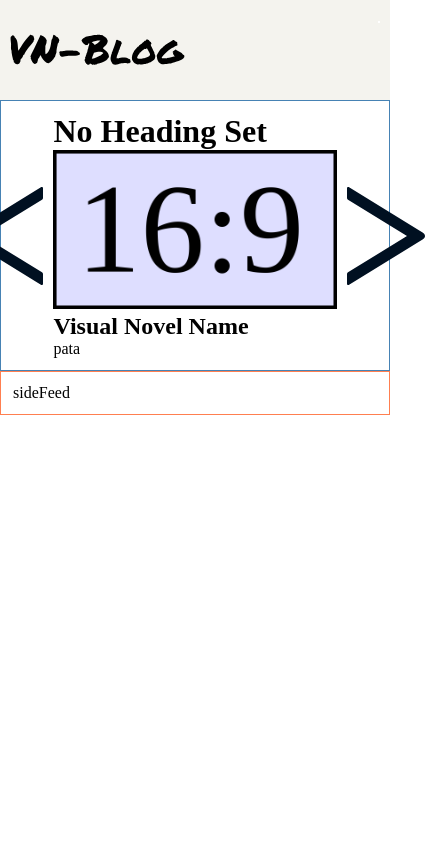
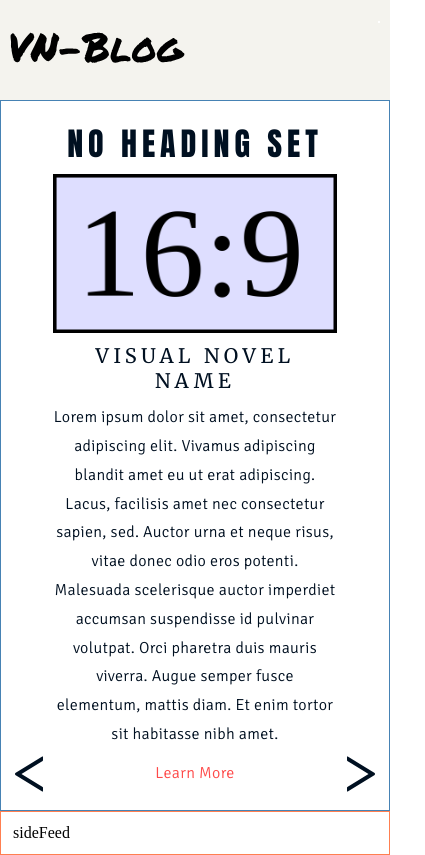
Before and after one commit to ImmaculateEmpyrean/project-blog, a Vue app: page / in a window 390 px wide. Shown: the whole page, 425 px wide, since content can reach past the window. Built offline with nearby package versions, Linux system fonts and the light colour scheme; some icons are missing.

Commit message:
mainFeed widget looks a little nice on desktop and tablet. phone not so much.

```diff
--- a/src/assets/scss/setting/_initialize.scss
+++ b/src/assets/scss/setting/_initialize.scss
@@ -7,7 +7,7 @@
 }
 
 a{
-    color: inherit;
+    color: $accent;
     text-decoration: none;
 }
 
--- a/src/assets/scss/setting/_typography.scss
+++ b/src/assets/scss/setting/_typography.scss
@@ -4,7 +4,7 @@
 *{
     --font-normal: 16px;
     --font-large: 20px;
-    --font-larger: 40px;
+    --font-larger: 32px;
 }
 
 @include for-tablet-portrait-up{
@@ -43,7 +43,7 @@
 .subtitle{
     font-family: Merriweather;
     font-style: normal;
-    font-weight: 300;
+    font-weight: 400;
     font-size: var(--font-large);
     line-height: 25px;
     letter-spacing: 0.22em;
--- a/src/components/MainFeedWidget/InnerBox.vue
+++ b/src/components/MainFeedWidget/InnerBox.vue
@@ -1,10 +1,10 @@
 <template>
     <div class="InnerBox">
-        <h1>{{mainHeading}}</h1>
+        <h1 class="heading1">{{mainHeading}}</h1>
         <img :src="imagePath" :alt="`${postHeading} cover image`">
-        <h2>{{postHeading}}</h2>
-        <p>{{postText}}</p>
-        <router-link :to="postLink"></router-link>
+        <h2 class="subtitle">{{postHeading}}</h2>
+        <p class="bodyText">{{postText}}</p>
+        <router-link class="bodyText" :to="postLink">Learn More</router-link>
     </div>
 </template>
 
@@ -27,11 +27,11 @@ export default {
         },
         postText:{
             type:String,
-            default: "pata"
+            default: "Lorem ipsum dolor sit amet, consectetur adipiscing elit. Vivamus adipiscing blandit amet eu ut erat adipiscing. Lacus, facilisis amet nec consectetur sapien, sed. Auctor urna et neque risus, vitae donec odio eros potenti. Malesuada scelerisque auctor imperdiet accumsan suspendisse id pulvinar volutpat. Orci pharetra duis mauris viverra. Augue semper fusce elementum, mattis diam. Et enim tortor sit habitasse nibh amet."
         },
         postLink:{
             type:String,
-            default: "lnk"
+            default: "link"
         }
     }
 }
@@ -42,6 +42,43 @@ export default {
 
     .InnerBox{
         flex: 0 0 77.78%;
+        display: flex;
+        flex-direction: column;
+        margin: var(--spacing-large) 0;
+
+        gap: var(--spacing-large);
+        @include for-tablet-portrait-up{
+            gap: var(--spacing-normal);
+        }
+
+        h1{
+            text-align: center;
+            @include for-tablet-portrait-up{
+                text-align: left;
+            }
+        }
+
         img{ width: 100%; }
+        h2{
+            text-align: center;
+        }
+
+        p{
+            text-align: center;
+            @include for-tablet-portrait-up{
+                text-align: left;
+            }
+        }
+
+        a{
+            margin-left: auto;
+            margin-right: auto;
+            @include for-tablet-portrait-up{
+                margin-left: auto;
+                margin-right: 0;
+            }
+
+            color: $accent;
+        }
     }
 </style>
--- a/src/components/MainFeedWidget/Widget.vue
+++ b/src/components/MainFeedWidget/Widget.vue
@@ -2,7 +2,7 @@
     <div class="MainFeedWidget">
 
         <div class="leftArrow" id="leftArrow" @click="leftArrowClicked">
-            <svg width="78" height="98" viewBox="0 0 78 98" fill="none" xmlns="http://www.w3.org/2000/svg">
+            <svg width="48" height="68" viewBox="0 0 78 98" fill="none" xmlns="http://www.w3.org/2000/svg">
                 <path d="M2.01601 52.2585L75.8861 97.7792C76.0792 97.8991 76.3111 97.9736 76.5554 97.9942C76.7997 98.0147 77.0464 97.9805 77.2671 97.8955C77.4879 97.8104 77.6737 97.678 77.8034 97.5133C77.933 97.3487 78.0012 97.1585 78 96.9647V86.9711C78 86.3376 77.6231 85.73 77.0004 85.3421L18.0092 49.0005L77.0004 12.659C77.6395 12.2711 78 11.6635 78 11.03V1.03636C78 0.170166 76.7382 -0.308182 75.8861 0.221878L2.01601 45.7426C1.38816 46.129 0.880257 46.6233 0.530922 47.1878C0.18158 47.7523 0 48.3723 0 49.0005C0 49.6288 0.18158 50.2487 0.530922 50.8133C0.880257 51.3778 1.38816 51.8721 2.01601 52.2585Z" fill="#001021"/>
             </svg>
         </div>
@@ -10,7 +10,7 @@
         <InnerBox />
 
         <div class="rightArrow" id="rightArrow" @click="rightArrowClicked">
-            <svg width="78" height="98" viewBox="0 0 78 98" fill="none" xmlns="http://www.w3.org/2000/svg">
+            <svg width="48" height="68" viewBox="0 0 78 98" fill="none" xmlns="http://www.w3.org/2000/svg">
                 <path d="M75.984 45.7415L2.11387 0.220791C1.92084 0.100896 1.68887 0.0263863 1.44459 0.00581849C1.20031 -0.0147493 0.953627 0.0194589 0.732879 0.104515C0.512131 0.189571 0.326269 0.322026 0.196634 0.486666C0.0669989 0.651307 -0.00115053 0.841457 1.46958e-05 1.03528V11.0289C1.46958e-05 11.6624 0.376904 12.27 0.999589 12.6579L59.9908 48.9995L0.999589 85.341C0.360518 85.7289 1.46958e-05 86.3365 1.46958e-05 86.97V96.9636C1.46958e-05 97.8298 1.26177 98.3082 2.11387 97.7781L75.984 52.2574C76.6118 51.871 77.1197 51.3767 77.4691 50.8122C77.8184 50.2477 78 49.6277 78 48.9995C78 48.3712 77.8184 47.7513 77.4691 47.1867C77.1197 46.6222 76.6118 46.1279 75.984 45.7415Z" fill="#001021"/>
             </svg>
         </div>
@@ -60,12 +60,30 @@ export default {
     .leftArrow{
         display: flex;
         flex-direction: column;
-        justify-content: center;
+        justify-content: flex-end;
+
+        @include for-tablet-portrait-up{
+            justify-content: center;
+        }
     }
 
     .rightArrow{
         display: flex;
         flex-direction: column;
-        justify-content: center;
+        justify-content: flex-end;
+
+        @include for-tablet-portrait-up{
+            justify-content: center;
+        }
+    }
+
+    svg{
+        width: 28px;
+        height: 48px;
+
+        @include for-tablet-portrait-up{
+            width: 48px;
+            height: 68px;
+        }
     }
 </style>
--- a/src/views/Home.vue
+++ b/src/views/Home.vue
@@ -27,7 +27,8 @@ export default {
 
     @include for-desktop-up{
         .home{
-            gap: 24px;
+            margin-top: var(--spacing-large);
+            background-color: map-get($light,"light");
         }
     }
 
```
